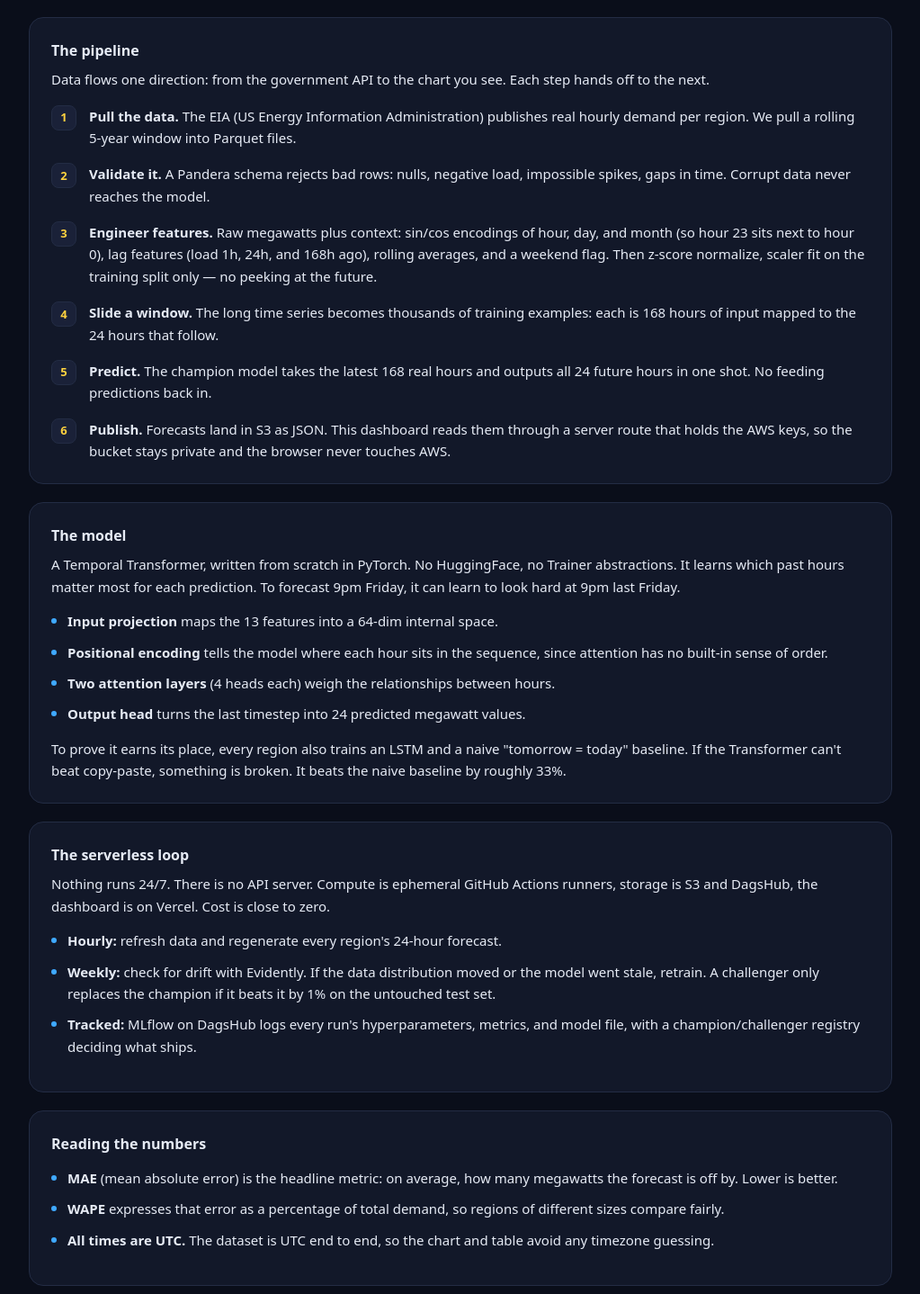
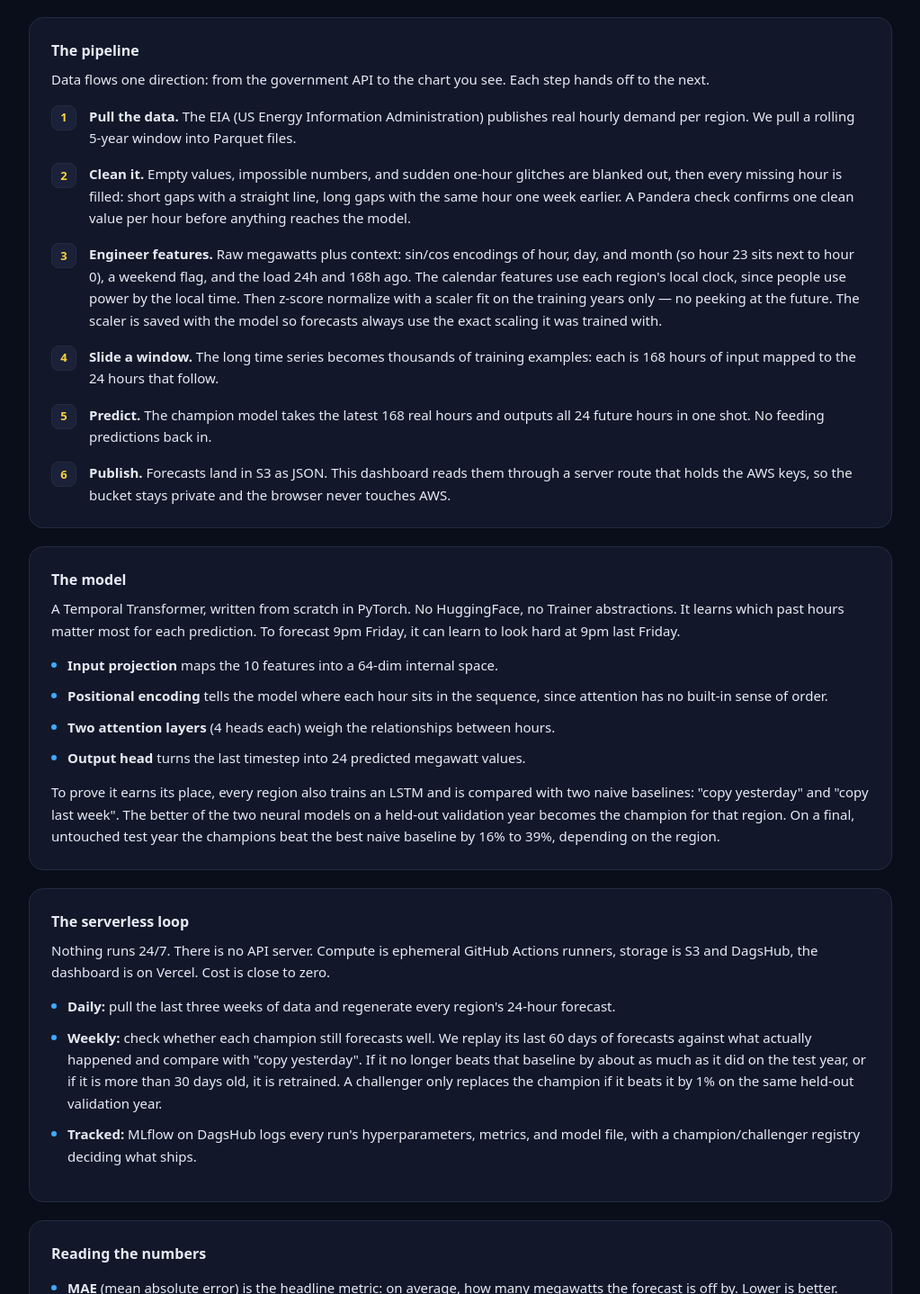
Before and after one commit to glenlouis8/voltcast, a Next.js app in the folder frontend/: page /how-it-works in a window 1280 px wide. Shown: the part 358-1796 px from the top of the page at 90% size, without its empty margins (128-1151 px from the left). Built offline with nearby package versions, Linux system fonts and the light colour scheme.

Commit message:
how-it-works: match the new cleaning, features, drift and retrain flow

```diff
--- a/frontend/app/how-it-works/page.tsx
+++ b/frontend/app/how-it-works/page.tsx
@@ -79,16 +79,20 @@ export default function HowItWorks() {
             rolling 5-year window into Parquet files.
           </Step>
           <Step n={2}>
-            <strong>Validate it.</strong> A Pandera schema rejects bad rows:
-            nulls, negative load, impossible spikes, gaps in time. Corrupt data
-            never reaches the model.
+            <strong>Clean it.</strong> Empty values, impossible numbers, and
+            sudden one-hour glitches are blanked out, then every missing hour is
+            filled: short gaps with a straight line, long gaps with the same hour
+            one week earlier. A Pandera check confirms one clean value per hour
+            before anything reaches the model.
           </Step>
           <Step n={3}>
             <strong>Engineer features.</strong> Raw megawatts plus context:
             sin/cos encodings of hour, day, and month (so hour 23 sits next to
-            hour 0), lag features (load 1h, 24h, and 168h ago), rolling averages,
-            and a weekend flag. Then z-score normalize, scaler fit on the training
-            split only — no peeking at the future.
+            hour 0), a weekend flag, and the load 24h and 168h ago. The calendar
+            features use each region's local clock, since people use power by the
+            local time. Then z-score normalize with a scaler fit on the training
+            years only — no peeking at the future. The scaler is saved with the
+            model so forecasts always use the exact scaling it was trained with.
           </Step>
           <Step n={4}>
             <strong>Slide a window.</strong> The long time series becomes thousands
@@ -119,7 +123,7 @@ export default function HowItWorks() {
         </p>
         <ul className="list-none my-3.5 flex flex-col gap-2.5">
           <Bullet>
-            <strong>Input projection</strong> maps the 13 features into a 64-dim
+            <strong>Input projection</strong> maps the 10 features into a 64-dim
             internal space.
           </Bullet>
           <Bullet>
@@ -136,9 +140,12 @@ export default function HowItWorks() {
           </Bullet>
         </ul>
         <p className={PROSE}>
-          To prove it earns its place, every region also trains an LSTM and a naive
-          "tomorrow = today" baseline. If the Transformer can't beat copy-paste,
-          something is broken. It beats the naive baseline by roughly 33%.
+          To prove it earns its place, every region also trains an LSTM and is
+          compared with two naive baselines: "copy yesterday" and "copy last
+          week". The better of the two neural models on a held-out validation year
+          becomes the champion for that region. On a final, untouched test year the
+          champions beat the best naive baseline by 16% to 39%, depending on the
+          region.
         </p>
       </div>
 
@@ -152,13 +159,16 @@ export default function HowItWorks() {
         </p>
         <ul className="list-none my-3.5 flex flex-col gap-2.5">
           <Bullet>
-            <strong>Hourly:</strong> refresh data and regenerate every region's
-            24-hour forecast.
+            <strong>Daily:</strong> pull the last three weeks of data and
+            regenerate every region's 24-hour forecast.
           </Bullet>
           <Bullet>
-            <strong>Weekly:</strong> check for drift with Evidently. If the data
-            distribution moved or the model went stale, retrain. A challenger only
-            replaces the champion if it beats it by 1% on the untouched test set.
+            <strong>Weekly:</strong> check whether each champion still forecasts
+            well. We replay its last 60 days of forecasts against what actually
+            happened and compare with "copy yesterday". If it no longer beats that
+            baseline by about as much as it did on the test year, or if it is more
+            than 30 days old, it is retrained. A challenger only replaces the
+            champion if it beats it by 1% on the same held-out validation year.
           </Bullet>
           <Bullet>
             <strong>Tracked:</strong> MLflow on DagsHub logs every run's
```
